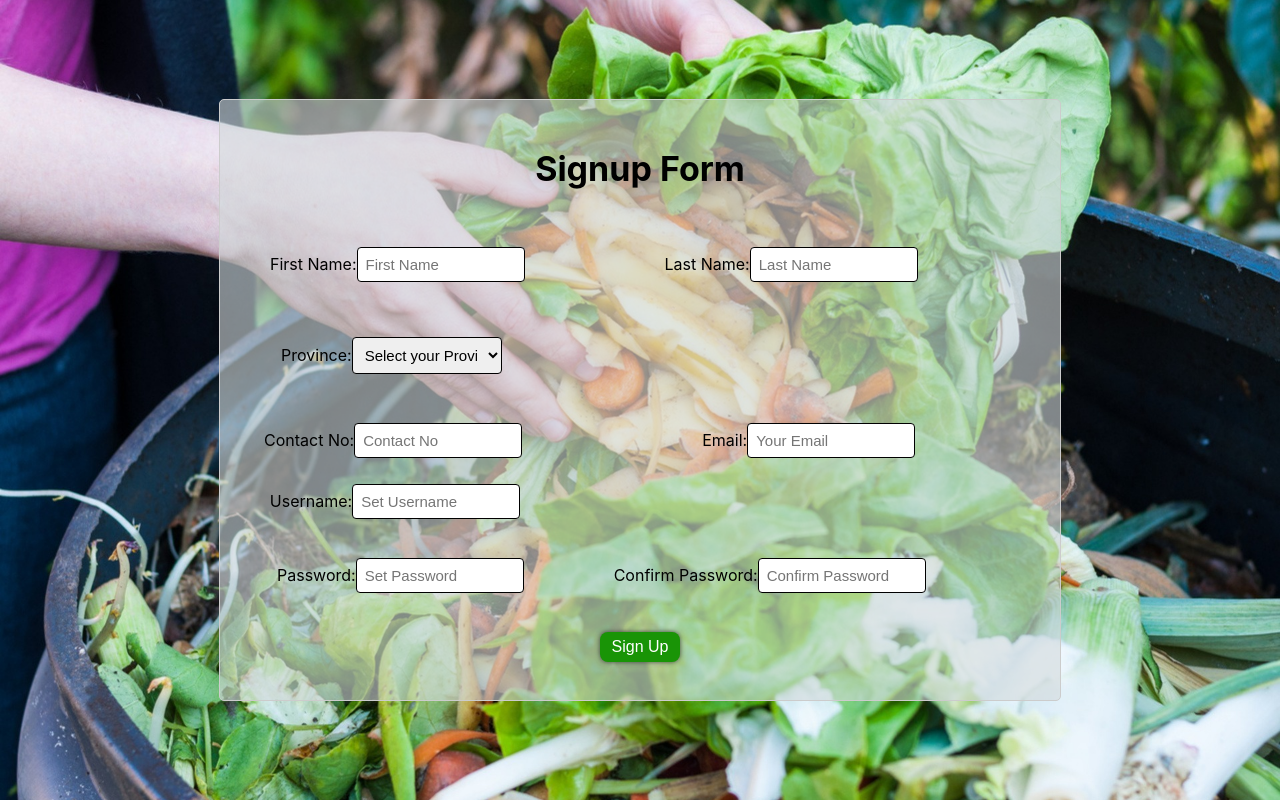
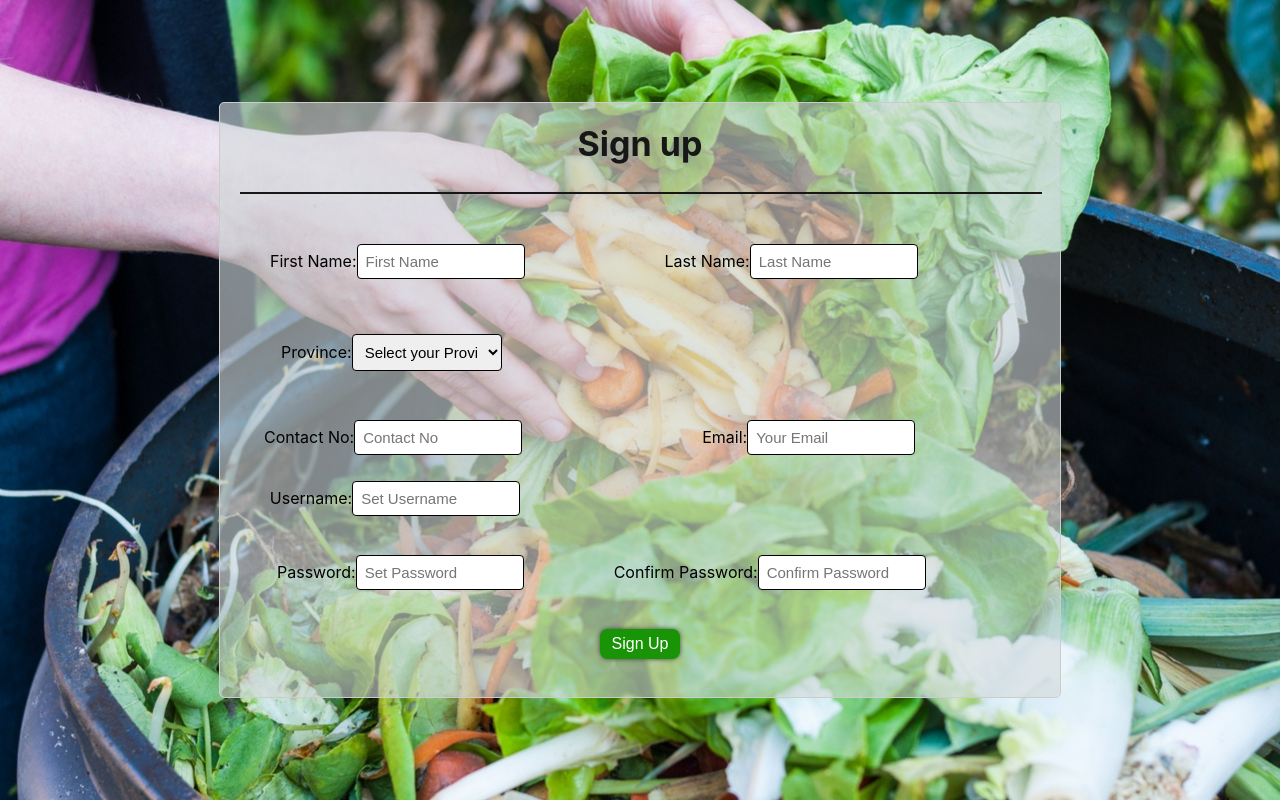
Before and after one commit to shree404/Daan-Griha-Frontend, a React (Create React App) app: page /signup in a window 1280 px wide. Built offline with nearby package versions, Linux system fonts and the light colour scheme.

Commit message:
only small changes

```diff
--- a/src/components/SignUp.css
+++ b/src/components/SignUp.css
@@ -11,8 +11,10 @@
 }
 
 .header{
+  margin-top: auto;
   font-size: 34px;
   text-align: center;
+  color: #181717;
 }
 .input-type {
   width: 150px;
@@ -88,3 +90,10 @@ margin-left: 90px;
   justify-content: center;
   align-items: center;
 }
+
+
+.form-divider {
+  width: 100%;
+  border: 1px solid #181717; /* Adjust color as needed */
+  margin: 20px 0; /* Adjust spacing as needed */
+}
--- a/src/components/signup.jsx
+++ b/src/components/signup.jsx
@@ -1046,7 +1046,10 @@ function SingUp() {
 <div className="signup-background">
 
     <div className="container">
-      <h2 className="header">Signup Form</h2>
+      <h2 className="header">Sign up</h2>
+
+      <hr className="form-divider" />
+
       <form onSubmit={handleSubmit}>
         <div className="name">
           <div className="form-row">
```
